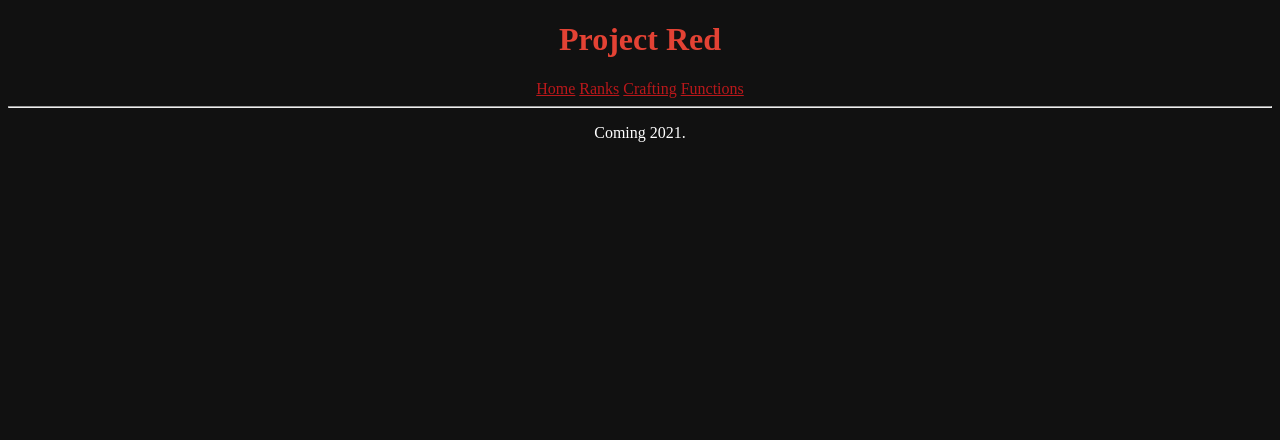
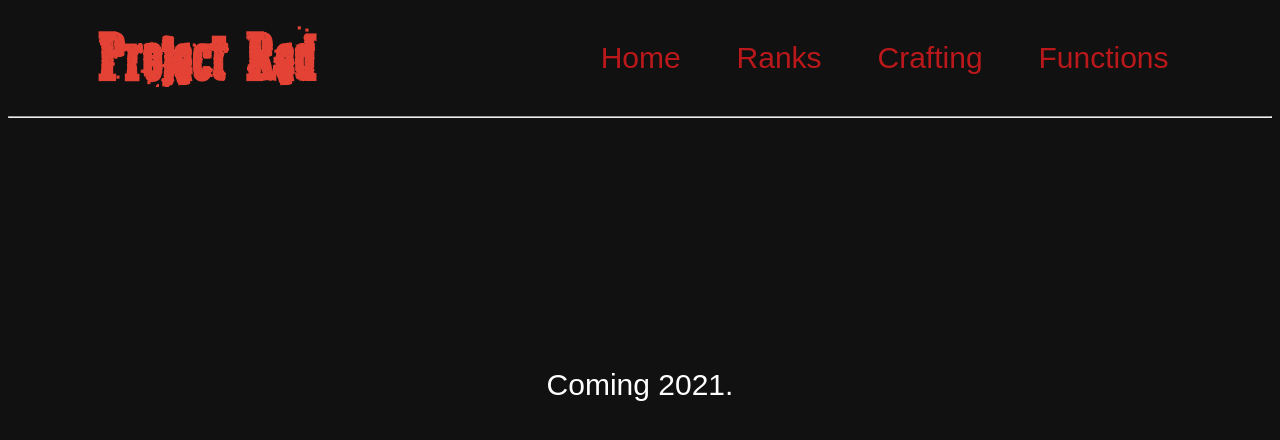
Before and after one commit to RCD2020/Project-Red, a website: page index.html in a window 1280 px wide. Drawn offline with Linux system fonts and the light colour scheme.

Commit message:
upgraded header style

```diff
--- a/index.css
+++ b/index.css
@@ -1,3 +1,56 @@
+@font-face {
+  font-family: titleFont;
+  src: url("assets/fonts/Western Bang Bang.otf");
+}
+header {
+  display: flex;
+  flex-flow: row;
+  justify-content: space-between;
+  align-items: center;
+  padding: 0px 7%;
+  height: 100px;
+}
+header h1 {
+  color: #e34234;
+  font-family: titleFont;
+  font-size: 70px;
+}
+header nav {
+  display: flex;
+  flex-flow: row wrap;
+  justify-content: space-between;
+  align-items: center;
+  width: 55%;
+}
+header nav a {
+  color: #ba181b;
+  text-decoration: none;
+  font-size: 30px;
+  padding: 10px 15px;
+  transition: 0.2s;
+}
+header nav a:hover {
+  color: #d15757;
+  border-bottom: 5px solid #ad0808;
+}
+
+#coming-soon {
+  margin-top: 250px;
+  font-size: 30px;
+}
+
+.flex-container {
+  display: flex;
+  /*flex-direction: column;
+      Decides in which direction to stack the flex items.*/
+  /*flex-wrap: wrap;
+      Specifies whether the items should wrap or not*/
+  flex-flow: row wrap;
+  /*Shorthand for deciding setting flex-direction and flex-wrap at the same time*/
+  justify-content: space-around;
+  /* Decides how to align the content, flex-start is the default */
+}
+
 .sidenav {
   height: 100%;
   /* Full-height, remove if auto height is wanted */
@@ -88,30 +141,7 @@ html {
   text-align: center;
   background-color: #111111;
   color: white;
-}
-
-h1 {
-  color: #e34234;
-}
-
-a {
-  color: #ba181b;
-}
-
-a:hover {
-  color: #660708;
-}
-
-.flex-container {
-  display: flex;
-  /*flex-direction: column;
-      Decides in which direction to stack the flex items.*/
-  /*flex-wrap: wrap;
-      Specifies whether the items should wrap or not*/
-  flex-flow: row wrap;
-  /*Shorthand for deciding setting flex-direction and flex-wrap at the same time*/
-  justify-content: space-around;
-  /* Decides how to align the content, flex-start is the default */
+  font-family: sans-serif;
 }
 
 /*# sourceMappingURL=index.css.map */
--- a/index.html
+++ b/index.html
@@ -9,16 +9,20 @@
   </head>
 
   <body>
+
     <header>
       <h1>Project Red</h1>
 
-      <a href="./index.html">Home</a>
-      <a href="./ranks.html">Ranks</a>
-      <a href="./crafting.html">Crafting</a>
-      <a href="./func.html">Functions</a>
+      <nav>
+        <a href="./index.html">Home</a>
+        <a href="./ranks.html">Ranks</a>
+        <a href="./crafting.html">Crafting</a>
+        <a href="./func.html">Functions</a>
+      </nav>
     </header>
     <hr>
-    <p>Coming 2021.</p>
+
+    <p id="coming-soon">Coming 2021.</p>
     <!-- <div class="flex-container">
             <div>1</div>
             <div>2</div>
```
Also changed, not shown: crafting.html (+7 -4 lines), func.html (+6 -4 lines), ranks.html (+6 -6 lines), assets/fonts/Western Bang Bang.otf (added), 1 other file.
